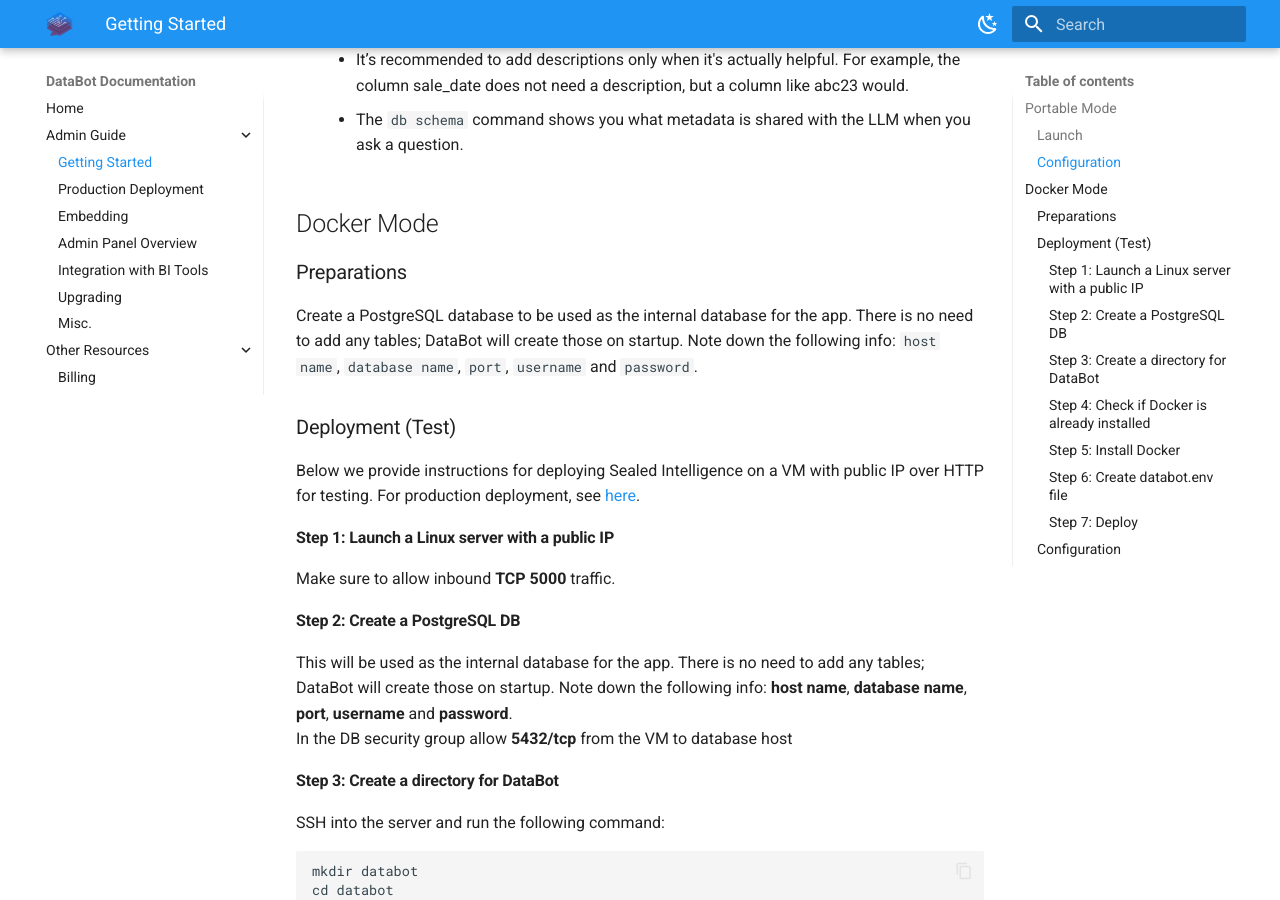
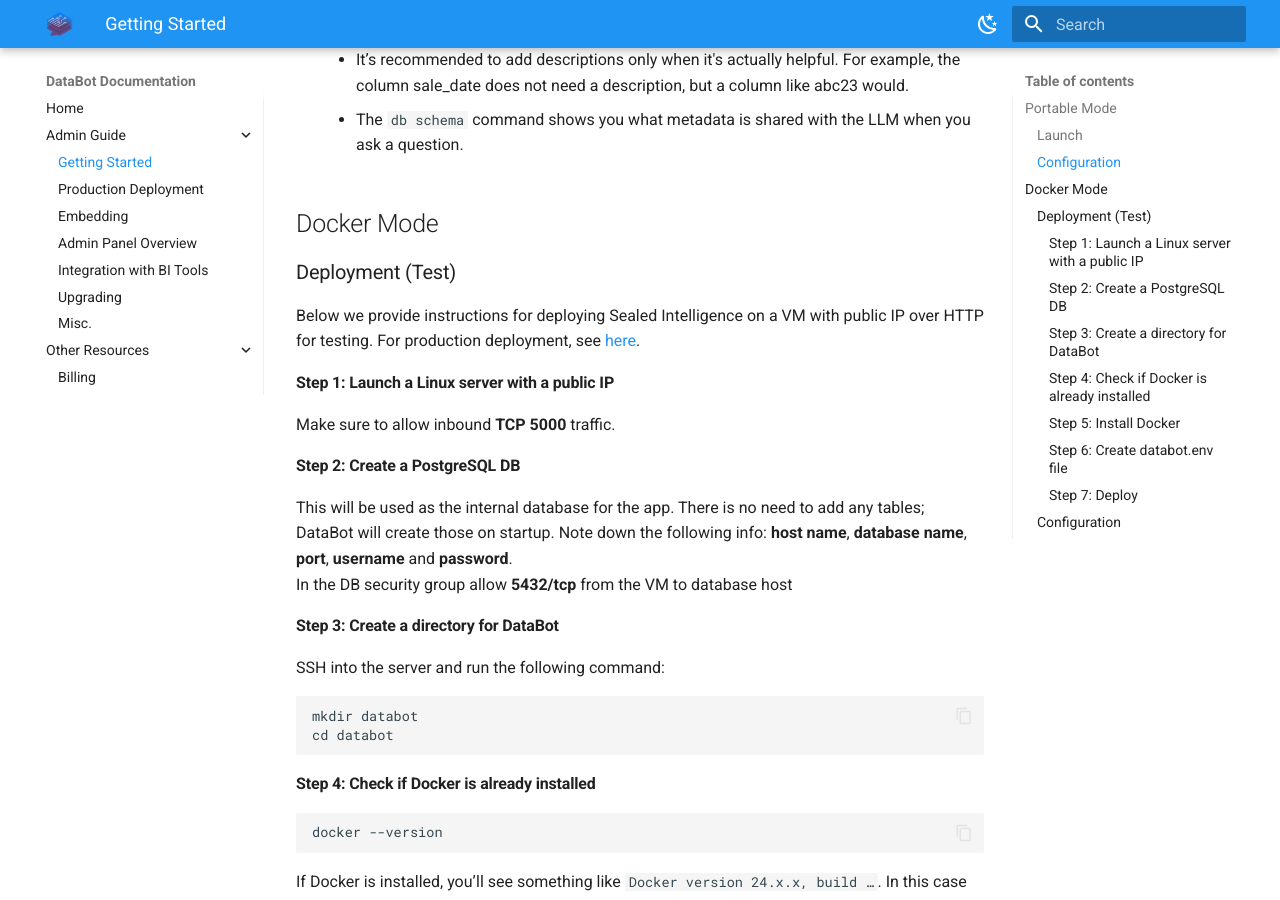
Before and after one commit to Intellimenta/DataBot, an MkDocs documentation site: the page built from docs/admin_guide/getting_started.md, in a window 1280 px wide and 900 px high, scrolled down 1375 px. Built offline with MkDocs 1.6.1 and Material for MkDocs 9.7.7, drawn with Linux system fonts in a browser that asks for light colours.

Commit message:
update docs

```diff
--- a/docs/admin_guide/getting_started.md
+++ b/docs/admin_guide/getting_started.md
@@ -40,9 +40,6 @@
 
 
 ## Docker Mode
-
-### Preparations
-Create a PostgreSQL database to be used as the internal database for the app. There is no need to add any tables; DataBot will create those on startup. Note down the following info: `host name`, `database name`, `port`, `username` and `password`.
 
 ### Deployment (Test)
 Below we provide instructions for deploying Sealed Intelligence on a VM with public IP over HTTP for testing. For production deployment, see [here](./production_deployment.md).
```
